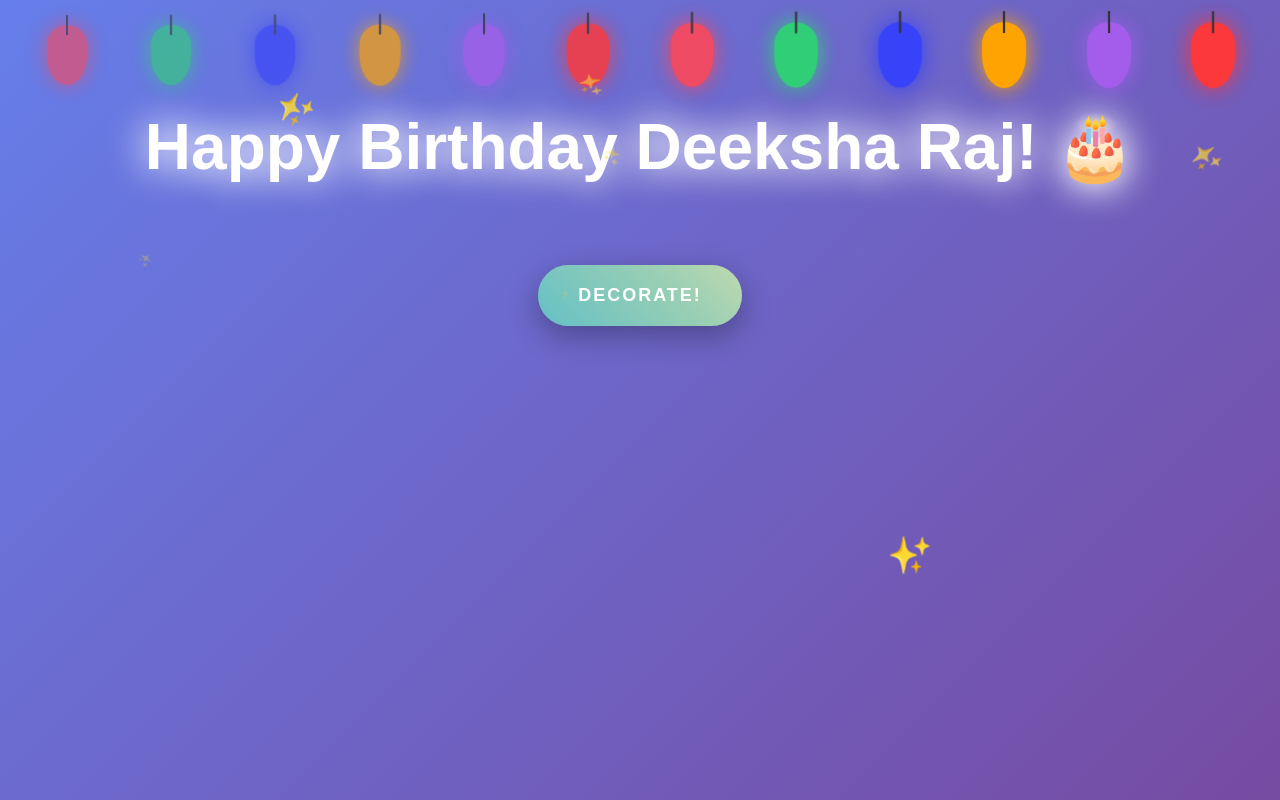
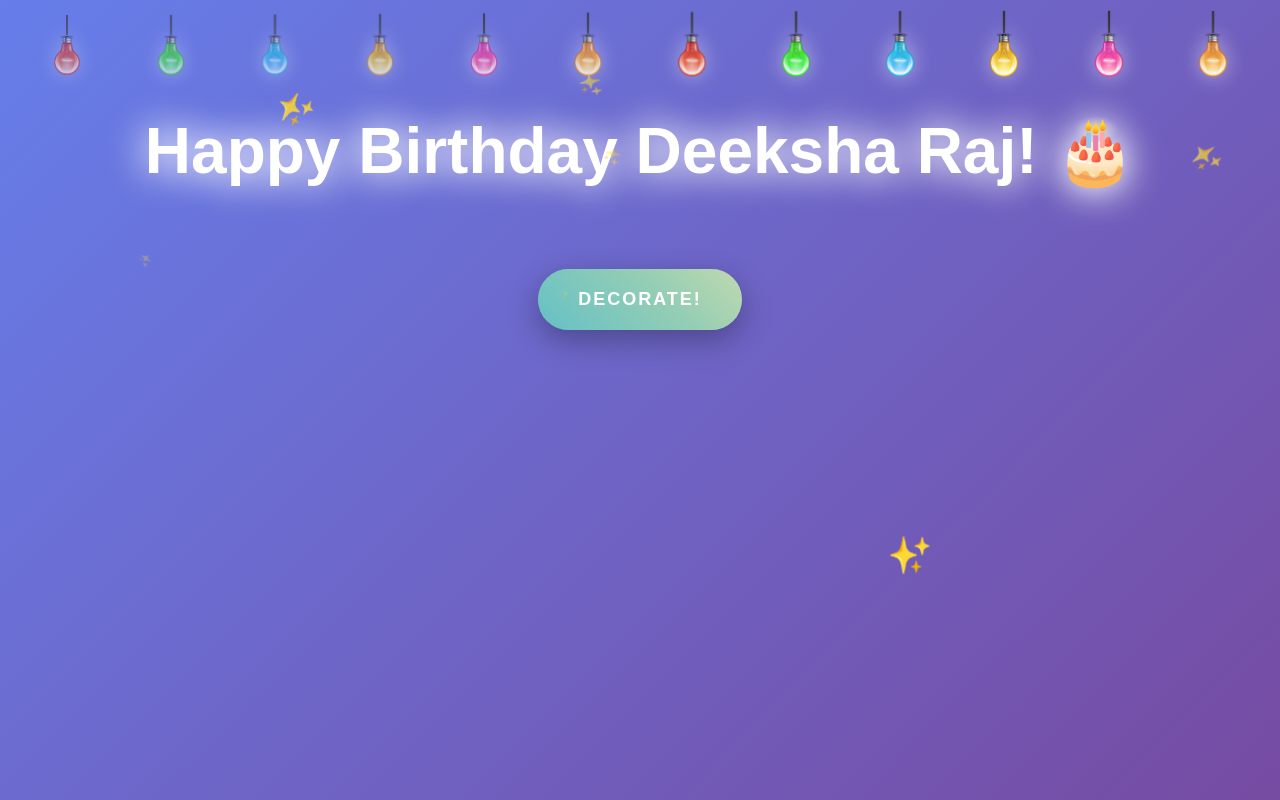
Before and after one commit to pashaarshad/Deeksha_happy-b-website, a plain HTML site: page index.html in a window 1280 px wide. Both pictures are taken after a click on the button "LIGHTS!". Drawn offline with Linux system fonts and the light colour scheme.

Commit message:
ok blue is ok ok

```diff
--- a/script.js
+++ b/script.js
@@ -24,17 +24,24 @@ document.addEventListener('DOMContentLoaded', function() {
     birthdayMusic.load();
 });
 
-// Create SVG lights
+// Create PNG bulb lights
 function createLights() {
     const lightsContainer = document.querySelector('.lights-container');
-    const colors = ['red', 'green', 'blue', 'yellow', 'purple', 'pink'];
+    const bulbImages = ['bulb_red.png', 'bulb_green.png', 'bulb_blue.png', 'bulb_yellow.png', 'bulb_pink.png', 'bulb_orange.png'];
 
     // Create 12 lights for better visual effect
     for (let i = 0; i < 12; i++) {
-        const light = document.createElement('div');
-        light.className = `light ${colors[i % colors.length]}`;
-        light.style.animationDelay = `${i * 0.2}s`;
-        lightsContainer.appendChild(light);
+        const lightContainer = document.createElement('div');
+        lightContainer.className = 'light-container';
+        lightContainer.style.animationDelay = `${i * 0.2}s`;
+
+        const lightImg = document.createElement('img');
+        lightImg.src = bulbImages[i % bulbImages.length];
+        lightImg.className = 'light-bulb';
+        lightImg.alt = `Bulb ${i + 1}`;
+
+        lightContainer.appendChild(lightImg);
+        lightsContainer.appendChild(lightContainer);
     }
 }
 
--- a/style.css
+++ b/style.css
@@ -116,24 +116,21 @@ body {
     gap: 10px;
 }
 
-.light {
-    width: 40px;
-    height: 60px;
-    border-radius: 20px 20px 50% 50%;
+.light-container {
     display: inline-block;
     position: relative;
     animation: lightTwinkle 2s ease-in-out infinite alternate;
     margin: 5px;
 }
 
-.light.red { background: #ff4757; box-shadow: 0 0 20px #ff4757; }
-.light.green { background: #2ed573; box-shadow: 0 0 20px #2ed573; }
-.light.blue { background: #3742fa; box-shadow: 0 0 20px #3742fa; }
-.light.yellow { background: #ffa502; box-shadow: 0 0 20px #ffa502; }
-.light.purple { background: #a55eea; box-shadow: 0 0 20px #a55eea; }
-.light.pink { background: #ff3838; box-shadow: 0 0 20px #ff3838; }
+.light-bulb {
+    width: 40px;
+    height: 60px;
+    object-fit: contain;
+    filter: drop-shadow(0 0 10px rgba(255, 255, 255, 0.5));
+}
 
-.light::before {
+.light-container::before {
     content: '';
     position: absolute;
     top: -10px;
@@ -346,9 +343,12 @@ body {
         justify-content: center;
     }
 
-    .light {
+    .light-bulb {
         width: 30px;
         height: 45px;
+    }
+
+    .light-container {
         margin: 3px;
     }
 
@@ -397,7 +397,7 @@ body {
         height: 150px;
     }
 
-    .light {
+    .light-bulb {
         width: 25px;
         height: 35px;
     }
```
Also changed, not shown: bulb.png (added), bulb_blue.png (added), bulb_green.png (added), bulb_orange.png (added), bulb_pink.png (added), bulb_red.png (added), bulb_yellow.png (added), cake128.png (added), uggreen.png (added).
